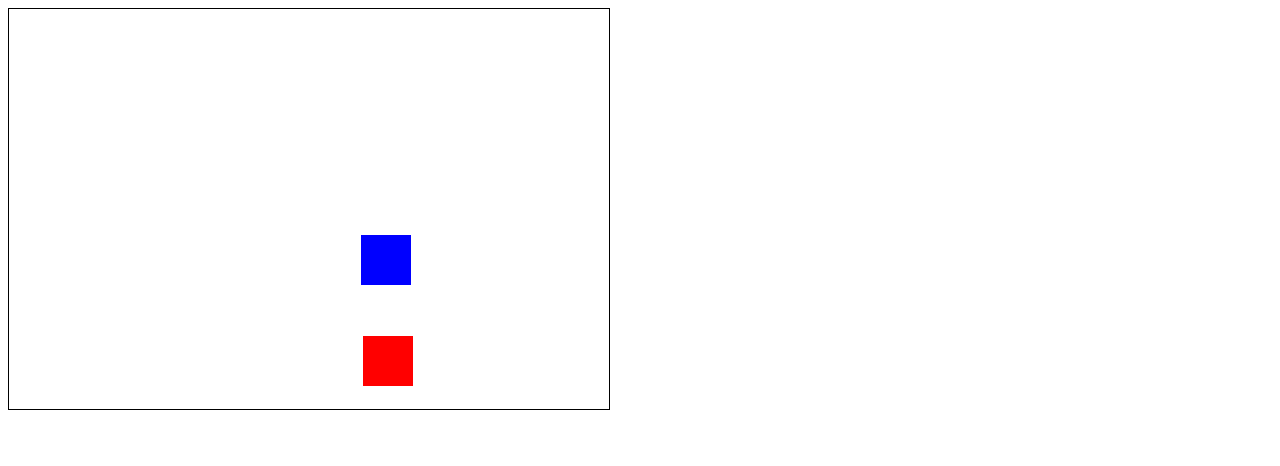
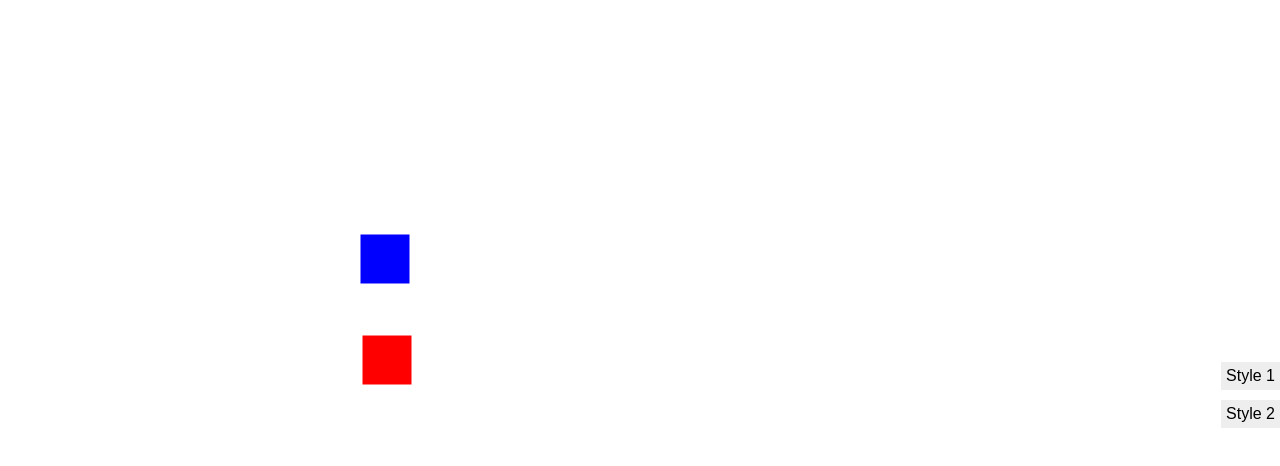
Before and after one commit to KuroBean/_firstWebsite_, a plain HTML site: page public/index.html in a window 1280 px wide. Drawn offline with Linux system fonts and the light colour scheme.

Commit message:
style added

```diff
--- a/public/index.html
+++ b/public/index.html
@@ -1,14 +1,38 @@
 <!DOCTYPE html>
 <html>
-  <head>
-    <title>Physics Simulation</title>
+  <title>Physics Simulation with Style Switching</title>
+    <link id="style-sheet" rel="stylesheet" type="text/css" href="style1.css">
     <style>
-      canvas {
-        border: 1px solid black;
+      /* Style for the buttons */
+      .style-switcher {
+        position: fixed;
+        top: 50%;
+        right: 0;
+        transform: translateY(-50%);
+      }
+      .style-switcher button {
+        display: block;
+        margin-bottom: 10px;
+        padding: 5px;
+        font-size: 16px;
+        background-color: #eee;
+        border: none;
+        cursor: pointer;
+      }
+      .style-switcher button:hover {
+        background-color: #ddd;
       }
     </style>
   </head>
+
+
   <body>
+    <!-- Buttons for switching between stylesheets -->
+    <div class="style-switcher">
+      <button onclick="setStylesheet('style1.css')">Style 1</button>
+      <button onclick="setStylesheet('style2.css')">Style 2</button>
+    </div>
+
     <canvas id="canvas" width="600" height="400"></canvas>
     <script>
       var canvas = document.getElementById("canvas");
@@ -34,8 +58,8 @@
 
       // Add event listener to track cursor movement
       canvas.addEventListener("mousemove", function(event) {
-        cursorSquare.vx = (event.clientX - cursorSquare.x) / 50;
-        cursorSquare.vy = (event.clientY - cursorSquare.y) / 50;
+        cursorSquare.vx = (event.clientX - cursorSquare.x) / 25;
+        cursorSquare.vy = (event.clientY - cursorSquare.y) / 25;
       });
 
       // Define a function to update the position of the squares
@@ -84,10 +108,23 @@
   // Define a function to draw the squares on the canvas
   function draw() {
   ctx.clearRect(0, 0, canvas.width, canvas.height);
+  ctx.strokeStyle = "white";  // add black border for the cursor square
+  ctx.strokeRect(0, 0, canvas.width, canvas.height);
+
   ctx.fillStyle = "blue";
   ctx.fillRect(freeSquare.x, freeSquare.y, freeSquare.size, freeSquare.size);
+  ctx.strokeStyle = "white";  // add white border for the free square
+  ctx.strokeRect(freeSquare.x, freeSquare.y, freeSquare.size, freeSquare.size);
   ctx.fillStyle = "red";
   ctx.fillRect(cursorSquare.x, cursorSquare.y, cursorSquare.size, cursorSquare.size);
+  ctx.strokeStyle = "white";  // add black border for the cursor square
+  ctx.strokeRect(cursorSquare.x, cursorSquare.y, cursorSquare.size, cursorSquare.size);
+}
+
+  // Function to switch the stylesheet
+  function setStylesheet(sheetName) {
+        var stylesheet = document.getElementById("style-sheet");
+        stylesheet.setAttribute("href", sheetName);
       }
 
   // Define the main loop
--- /dev/null
+++ b/public/style1.css
@@ -0,0 +1,13 @@
+/* Default light mode styles */
+body {
+  background-color: #ffffff;
+  color: #000000;
+}
+
+/* Dark mode styles */
+@media (prefers-color-scheme: dark) {
+  body {
+    background-color: #111111;
+    color: #ffffff;
+  }
+}
--- /dev/null
+++ b/public/style2.css
@@ -0,0 +1,20 @@
+body {
+  background-color: #52dd88; /* pastel green background */
+}
+
+h1, h2, h3 {
+  color: #96ceb4; /* pastel green headings */
+}
+
+p {
+  color: #2c3e50; /* dark text color */
+}
+
+a {
+  color: #3d9970; /* pastel green link color */
+  text-decoration: none; /* remove underline from links */
+}
+
+a:hover {
+  color: #2c3e50; /* dark link color on hover */
+}
```
Also changed, not shown: 1 other file. Lines whose indentation alone changed are shown as unchanged.
